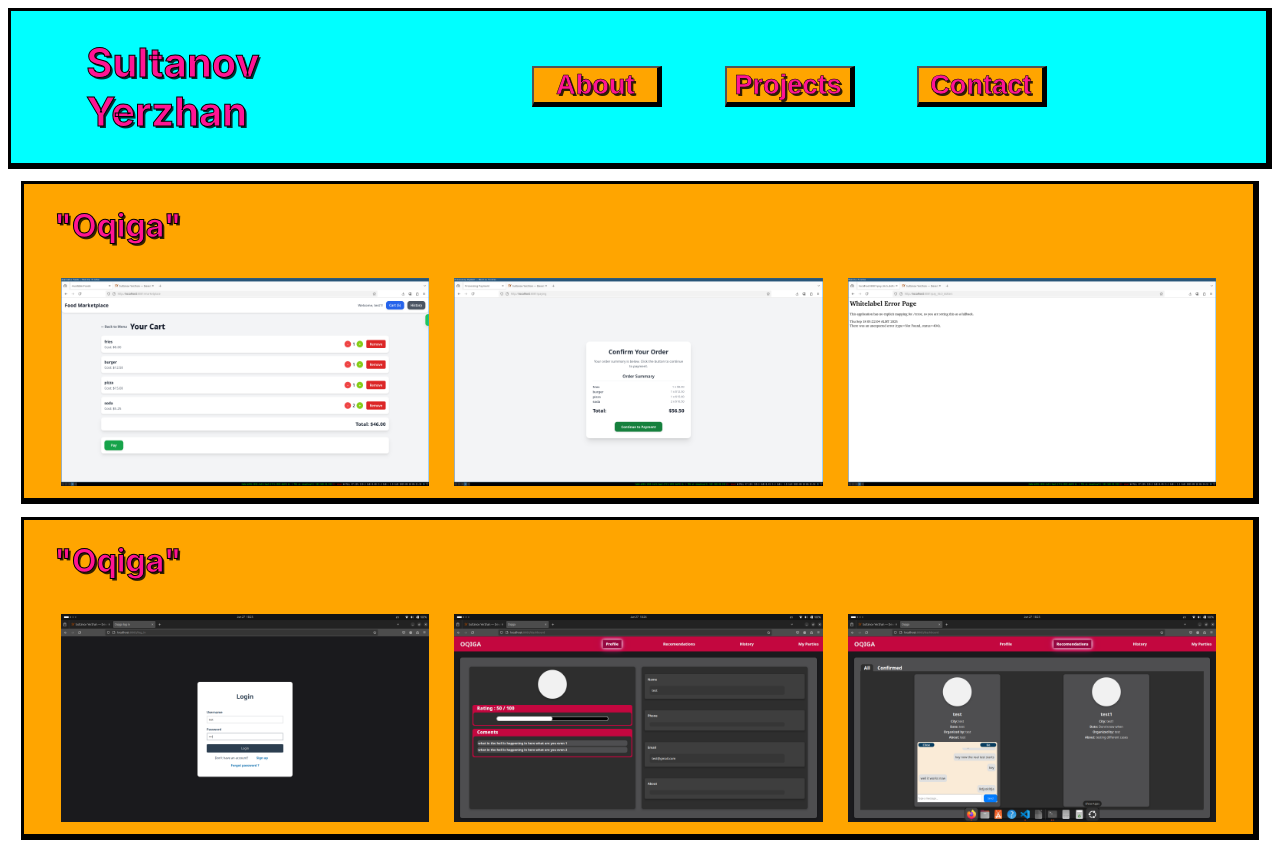
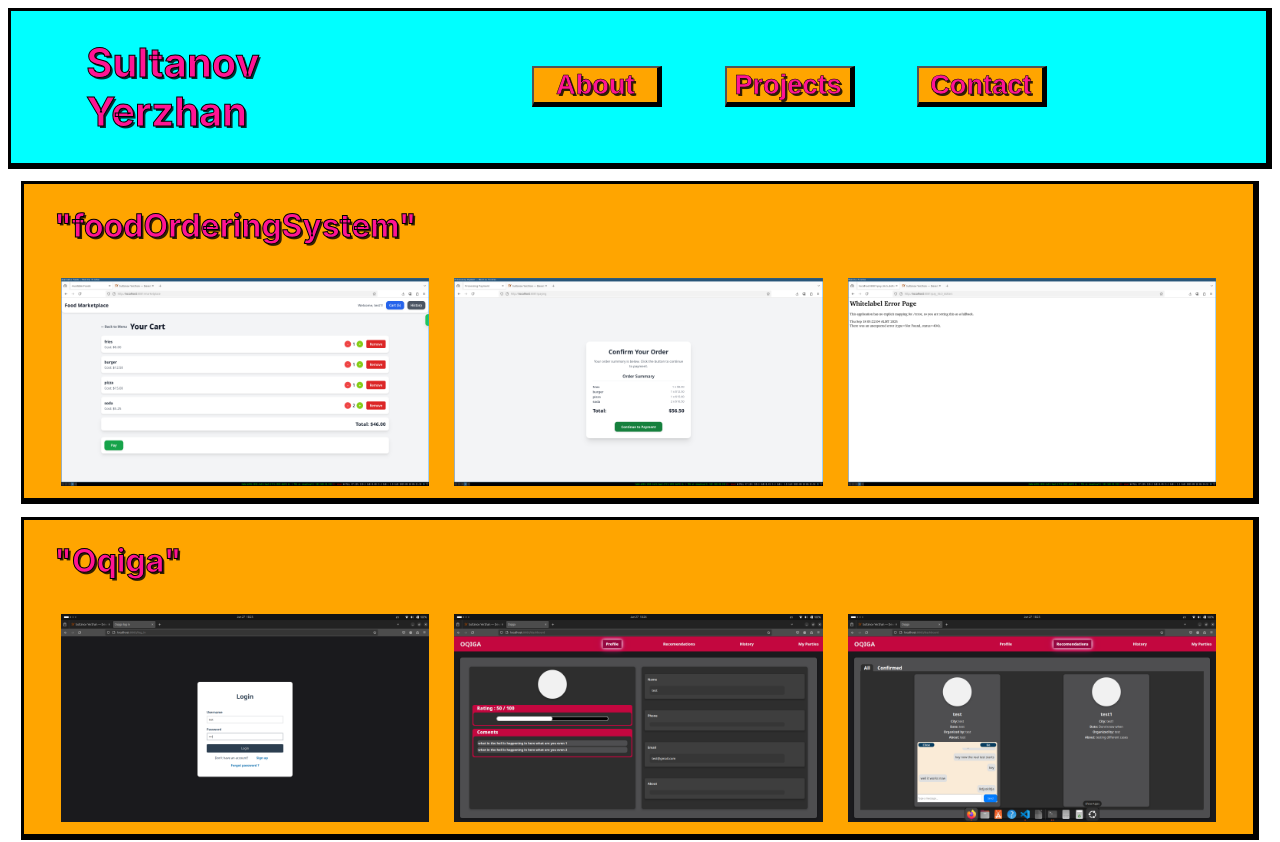
Before and after one commit to alogsDiu/first-portfolio, a Next.js app: page /projects in a window 1280 px wide. Shown: the top 842 px of the page. Built offline with nearby package versions, Linux system fonts and the light colour scheme.

Commit message:
upd/fix/fix/fix(forgotToChangeTheName1)

```diff
--- a/src/app/projects/page.tsx
+++ b/src/app/projects/page.tsx
@@ -46,7 +46,7 @@ const Projects = () => {
   return (
       <m.div className='projects' exit={{opacity:0}}>
         <m.div onClick={e=>{setFirst(first===false)}} variants={devProps} whileHover='hover' initial={{x:1700,opacity:0}} animate={{x:0,opacity:1}} transition={{duration:2,type:'tween'}} exit={{x:1700}} className='project'>
-        <m.h1>{projectNames[3]}</m.h1>
+        <m.h1>{projectNames[4]}</m.h1>
           <div className='imgContainer'>
             <Image src={cart} alt="FirstPic" className='img'/>
             <Image src={check} alt="SecondPic" className='img'/>
```
